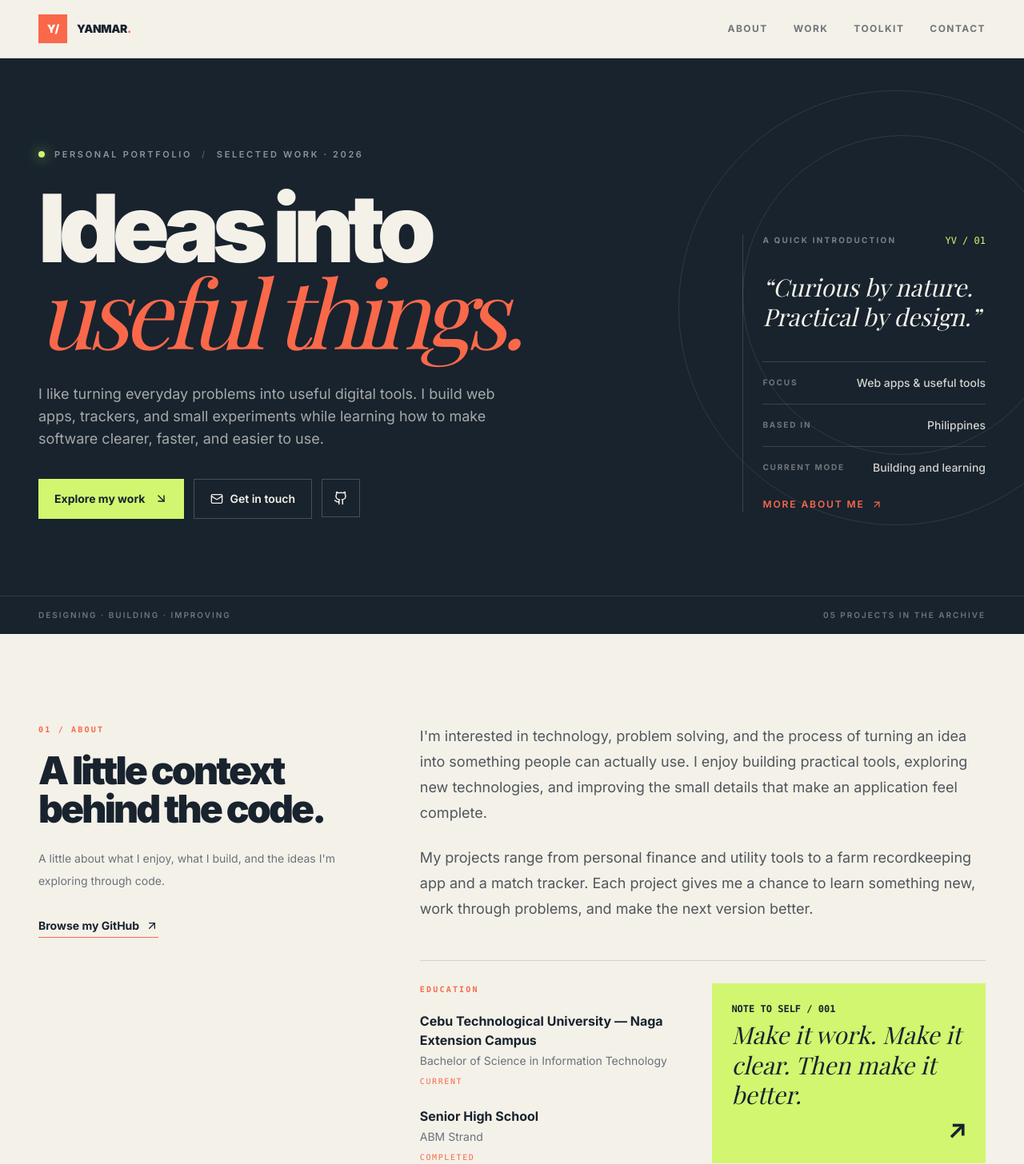
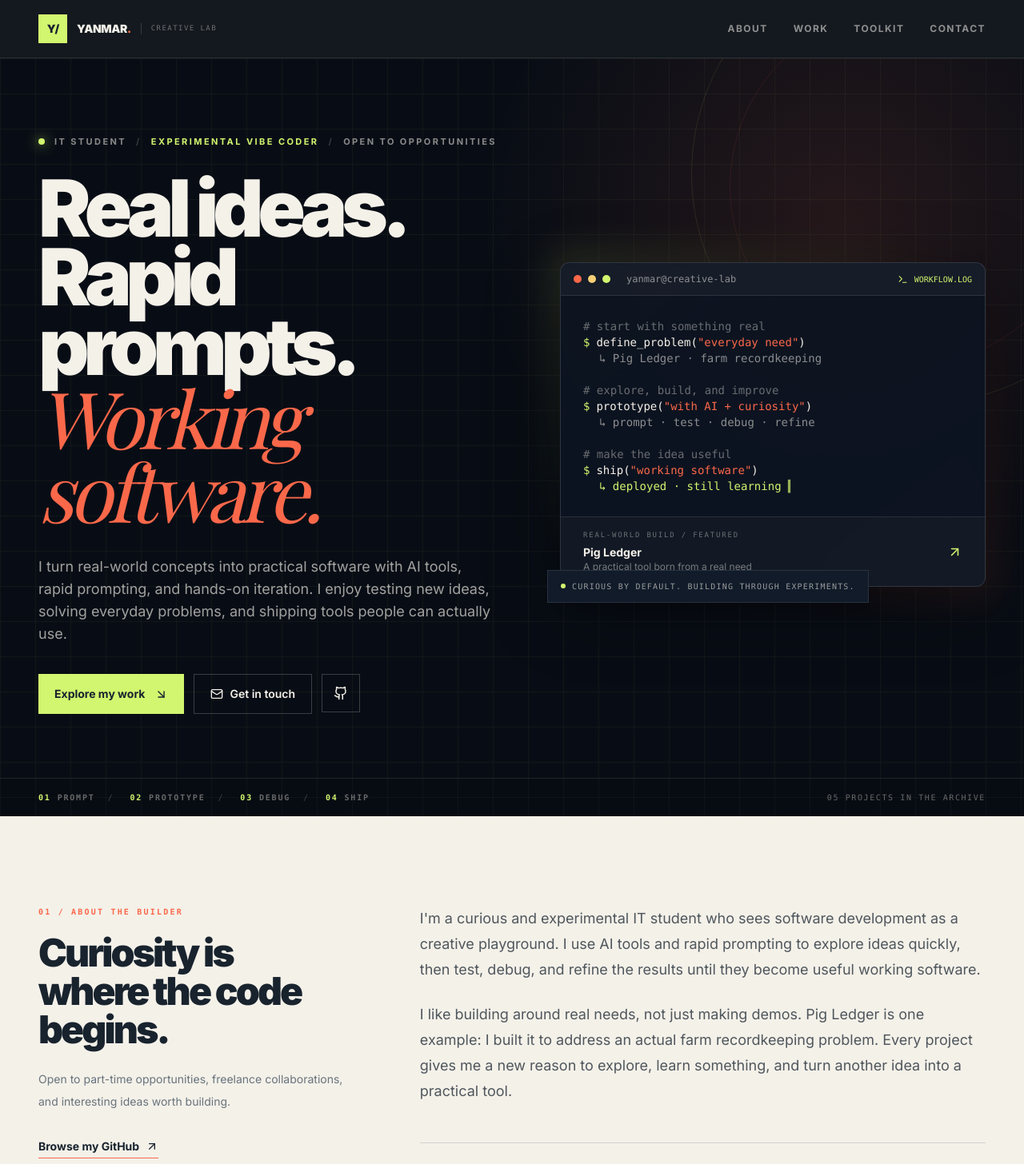
Before and after one commit to villanuevayanmar/portfolio, a Next.js app: page / in a window 1280 px wide. Shown: the top 1456 px of the page at 80% size. Built offline with nearby package versions, Linux system fonts and the light colour scheme; a web font is replaced by a local one.

Commit message:
Shape portfolio around experimental vibe-coding identity

```diff
--- a/app/globals.css
+++ b/app/globals.css
@@ -32,4 +32,12 @@
   .section-kicker {
     @apply font-mono text-[10px] font-bold uppercase tracking-[0.22em] text-coral;
   }
+
+  .cyber-grid {
+    background-image:
+      linear-gradient(rgba(210, 246, 111, 0.045) 1px, transparent 1px),
+      linear-gradient(90deg, rgba(210, 246, 111, 0.045) 1px, transparent 1px),
+      radial-gradient(circle at 82% 22%, rgba(250, 104, 74, 0.12), transparent 28rem);
+    background-size: 44px 44px, 44px 44px, auto;
+  }
 }
--- a/components/About.tsx
+++ b/components/About.tsx
@@ -1,5 +1,4 @@
 import { ArrowUpRight } from "lucide-react";
-import SectionHeading from "./SectionHeading";
 import { education, profile } from "@/data/content";
 
 export default function About() {
@@ -7,8 +6,8 @@ export default function About() {
     <section id="about" className="scroll-mt-20 border-b border-ink/10 bg-paper">
       <div className="container grid gap-12 py-20 md:py-28 lg:grid-cols-[0.7fr_1.3fr] lg:gap-24">
         <div>
-          <p className="section-kicker">01 / About</p>
-          <h2 className="mt-5 max-w-sm text-4xl font-black leading-[0.98] tracking-[-0.06em] text-ink sm:text-5xl">A little context behind the code.</h2>
+          <p className="section-kicker">01 / About the builder</p>
+          <h2 className="mt-5 max-w-sm text-4xl font-black leading-[0.98] tracking-[-0.06em] text-ink sm:text-5xl">Curiosity is where the code begins.</h2>
           <p className="mt-6 max-w-sm text-sm leading-7 text-muted">{profile.lookingFor}</p>
           <a href={profile.github} target="_blank" rel="noreferrer" className="mt-8 inline-flex items-center gap-2 border-b border-coral pb-1 text-sm font-bold text-ink transition hover:text-coral">
             Browse my GitHub <ArrowUpRight size={16} />
@@ -19,6 +18,7 @@ export default function About() {
           <div className="space-y-6 text-lg leading-8 text-ink/75">
             {profile.about.map((paragraph, index) => <p key={index}>{paragraph}</p>)}
           </div>
+
           <div className="mt-12 grid gap-6 border-t border-ink/15 pt-7 sm:grid-cols-2">
             <div>
               <p className="section-kicker">Education</p>
@@ -32,10 +32,17 @@ export default function About() {
                 ))}
               </div>
             </div>
-            <div className="relative flex min-h-48 flex-col justify-between overflow-hidden bg-acid p-6 text-ink">
-              <span className="font-mono text-xs font-bold">NOTE TO SELF / 001</span>
-              <p className="max-w-xs font-serif text-3xl italic leading-tight">Make it work. Make it clear. Then make it better.</p>
-              <span className="self-end text-3xl font-black">↗</span>
+
+            <div className="relative flex min-h-64 flex-col justify-between overflow-hidden bg-[#0d1521] p-6 text-paper shadow-[8px_8px_0_#d2f66f] transition duration-300 hover:-translate-y-1 hover:shadow-[10px_12px_0_#fa684a]">
+              <div aria-hidden="true" className="pointer-events-none absolute -right-10 -top-10 h-36 w-36 rounded-full border border-acid/20" />
+              <div className="relative">
+                <span className="font-mono text-[10px] font-bold uppercase tracking-[0.2em] text-acid">Coding philosophy / 001</span>
+                <p className="mt-6 font-serif text-2xl italic leading-tight text-paper sm:text-3xl">“{profile.philosophy}”</p>
+              </div>
+              <div className="relative mt-8 border-t border-white/15 pt-4">
+                <span className="font-mono text-[9px] font-bold uppercase tracking-[0.2em] text-coral">Personal reminder</span>
+                <p className="mt-2 text-sm font-semibold leading-6 text-paper/75">{profile.tagline}</p>
+              </div>
             </div>
           </div>
         </div>
--- a/components/Hero.tsx
+++ b/components/Hero.tsx
@@ -1,31 +1,44 @@
-import { ArrowDownRight, ArrowUpRight, Github, Mail } from "lucide-react";
+import { ArrowDownRight, ArrowUpRight, Github, Mail, Terminal } from "lucide-react";
 import { profile, projects } from "@/data/content";
 
 const details = [
-  { label: "FOCUS", value: "Web apps & useful tools" },
+  { label: "BUILD FOCUS", value: "AI-assisted web apps" },
+  { label: "APPROACH", value: "Curious · experimental" },
   { label: "BASED IN", value: profile.location },
-  { label: "CURRENT MODE", value: "Building and learning" },
+  { label: "OPEN TO", value: "Part-time · freelance" },
 ];
+
+const workflow = ["Prompt", "Prototype", "Debug", "Ship"];
 
 export default function Hero() {
   return (
-    <section id="home" className="relative overflow-hidden bg-ink text-paper">
-      <div aria-hidden="true" className="pointer-events-none absolute -right-28 top-10 h-[34rem] w-[34rem] rounded-full border border-white/10" />
-      <div aria-hidden="true" className="pointer-events-none absolute -right-12 top-24 h-[25rem] w-[25rem] rounded-full border border-white/10" />
-      <div className="container relative grid gap-14 pb-16 pt-20 sm:pt-28 lg:grid-cols-[1.45fr_0.55fr] lg:items-end lg:gap-20 lg:pb-24">
+    <section id="home" className="cyber-grid relative overflow-hidden bg-[#080d15] text-paper">
+      <div aria-hidden="true" className="pointer-events-none absolute -right-40 -top-36 h-[36rem] w-[36rem] rounded-full border border-acid/10" />
+      <div aria-hidden="true" className="pointer-events-none absolute -right-20 -top-16 h-[28rem] w-[28rem] rounded-full border border-coral/10" />
+      <div className="container relative grid gap-14 pb-14 pt-16 sm:pt-24 lg:grid-cols-[1.05fr_0.95fr] lg:items-center lg:gap-16 lg:pb-20">
         <div>
-          <div className="flex flex-wrap items-center gap-3 text-[11px] font-semibold uppercase tracking-[0.24em] text-paper/55">
-            <span className="inline-flex h-2 w-2 rounded-full bg-acid shadow-[0_0_16px_rgba(210,246,111,0.8)]" />
-            <span>Personal portfolio</span>
-            <span className="text-paper/25">/</span>
-            <span>Selected work · 2026</span>
+          <div className="flex flex-wrap items-center gap-3 text-[10px] font-bold uppercase tracking-[0.22em] text-paper/55 sm:text-[11px]">
+            <span className="relative flex h-2 w-2">
+              <span className="absolute inline-flex h-full w-full animate-ping rounded-full bg-acid opacity-50" />
+              <span className="relative inline-flex h-2 w-2 rounded-full bg-acid shadow-[0_0_16px_rgba(210,246,111,0.85)]" />
+            </span>
+            <span>IT student</span>
+            <span className="text-paper/20">/</span>
+            <span className="text-acid">Experimental vibe coder</span>
+            <span className="text-paper/20">/</span>
+            <span>Open to opportunities</span>
           </div>
-          <h1 className="mt-8 max-w-5xl text-[clamp(3.7rem,9.2vw,8.5rem)] font-black leading-[0.88] tracking-[-0.075em]">
-            Ideas into
+
+          <h1 className="mt-8 max-w-4xl text-[clamp(3.6rem,7.7vw,7.2rem)] font-black leading-[0.88] tracking-[-0.075em]">
+            Real ideas.
             <br />
-            <span className="font-serif font-normal italic tracking-[-0.065em] text-coral">useful things.</span>
+            Rapid prompts.
+            <br />
+            <span className="font-serif font-normal italic tracking-[-0.065em] text-coral">Working software.</span>
           </h1>
+
           <p className="mt-8 max-w-xl text-base leading-8 text-paper/65 sm:text-lg">{profile.summary}</p>
+
           <div className="mt-9 flex flex-wrap gap-3">
             <a href="#projects" className="group inline-flex items-center gap-3 bg-acid px-5 py-3.5 text-sm font-bold text-ink transition hover:-translate-y-1 hover:bg-white">
               Explore my work
@@ -34,35 +47,71 @@ export default function Hero() {
             <a href={"mailto:" + profile.email} className="inline-flex items-center gap-2 border border-white/20 px-5 py-3.5 text-sm font-semibold text-paper transition hover:border-coral hover:text-coral">
               <Mail size={16} /> Get in touch
             </a>
-            <a href={profile.github} target="_blank" rel="noreferrer" aria-label="Open GitHub profile" className="inline-flex h-12 w-12 items-center justify-center border border-white/20 text-paper transition hover:border-coral hover:text-coral">
+            <a href={profile.github} target="_blank" rel="noreferrer" aria-label="Open GitHub profile" className="inline-flex h-12 w-12 items-center justify-center border border-white/20 text-paper transition hover:border-acid hover:text-acid">
               <Github size={18} />
             </a>
           </div>
         </div>
 
-        <aside className="border-l border-white/15 pl-6 lg:mb-2">
-          <div className="mb-8 flex items-center justify-between">
-            <span className="text-[10px] font-bold uppercase tracking-[0.22em] text-paper/45">A quick introduction</span>
-            <span className="font-mono text-xs text-acid">YV / 01</span>
+        <aside aria-label="A visual of my build workflow" className="relative mx-auto w-full max-w-xl lg:ml-auto">
+          <div aria-hidden="true" className="absolute -inset-3 rounded-2xl bg-gradient-to-br from-acid/15 via-transparent to-coral/15 blur-xl" />
+          <div className="group relative overflow-hidden rounded-xl border border-white/15 bg-[#0d1521]/95 shadow-[0_24px_90px_rgba(0,0,0,0.45)] transition duration-500 hover:-translate-y-1 hover:border-acid/30 hover:shadow-[0_28px_100px_rgba(0,0,0,0.6)]">
+            <div className="flex items-center justify-between border-b border-white/10 bg-white/[0.035] px-4 py-3">
+              <div className="flex items-center gap-2">
+                <span className="h-2.5 w-2.5 rounded-full bg-coral" />
+                <span className="h-2.5 w-2.5 rounded-full bg-[#f5ce75]" />
+                <span className="h-2.5 w-2.5 rounded-full bg-acid" />
+                <span className="ml-3 font-mono text-[10px] text-paper/55 sm:text-xs">yanmar@creative-lab</span>
+              </div>
+              <span className="inline-flex items-center gap-2 font-mono text-[10px] text-acid">
+                <Terminal size={13} /> WORKFLOW.LOG
+              </span>
+            </div>
+
+            <div className="space-y-5 p-5 font-mono text-xs leading-6 sm:p-7 sm:text-sm">
+              <div>
+                <p className="text-paper/40"># start with something real</p>
+                <p className="text-paper"><span className="mr-2 text-acid">$</span>define_problem(<span className="text-coral">"everyday need"</span>)</p>
+                <p className="pl-5 text-paper/55">↳ Pig Ledger · farm recordkeeping</p>
+              </div>
+              <div>
+                <p className="text-paper/40"># explore, build, and improve</p>
+                <p className="text-paper"><span className="mr-2 text-acid">$</span>prototype(<span className="text-coral">"with AI + curiosity"</span>)</p>
+                <p className="pl-5 text-paper/55">↳ prompt · test · debug · refine</p>
+              </div>
+              <div>
+                <p className="text-paper/40"># make the idea useful</p>
+                <p className="text-paper"><span className="mr-2 text-acid">$</span>ship(<span className="text-coral">"working software"</span>)</p>
+                <p className="pl-5 text-acid">↳ deployed · still learning <span className="animate-pulse">▍</span></p>
+              </div>
+            </div>
+
+            <a href="#projects" className="group flex items-center justify-between border-t border-white/10 bg-white/[0.025] px-5 py-4 transition hover:bg-white/[0.06] sm:px-7">
+              <span>
+                <span className="block font-mono text-[9px] uppercase tracking-[0.2em] text-paper/40">Real-world build / featured</span>
+                <span className="mt-1 block text-sm font-bold text-paper">Pig Ledger</span>
+                <span className="block text-xs text-paper/45">A practical tool born from a real need</span>
+              </span>
+              <ArrowUpRight size={19} className="text-acid transition group-hover:-translate-y-1 group-hover:translate-x-1" />
+            </a>
           </div>
-          <p className="font-serif text-3xl italic leading-tight text-paper">“Curious by nature.<br />Practical by design.”</p>
-          <div className="mt-9 space-y-0">
-            {details.map((item) => (
-              <div key={item.label} className="flex flex-col gap-1 border-t border-white/15 py-4 sm:flex-row sm:items-center sm:justify-between">
-                <span className="text-[10px] font-bold uppercase tracking-[0.18em] text-paper/40">{item.label}</span>
-                <span className="text-sm font-medium text-paper/85">{item.value}</span>
-              </div>
+          <div className="absolute -bottom-5 -left-4 hidden items-center gap-2 border border-white/10 bg-[#111b29] px-4 py-3 font-mono text-[10px] uppercase tracking-[0.12em] text-paper/60 shadow-xl sm:flex">
+            <span className="h-1.5 w-1.5 rounded-full bg-acid" /> {profile.status}
+          </div>
+        </aside>
+      </div>
+
+      <div className="border-t border-white/10 bg-black/10">
+        <div className="container flex flex-wrap items-center justify-between gap-4 py-4">
+          <div className="flex flex-wrap items-center gap-x-5 gap-y-2 font-mono text-[9px] font-bold uppercase tracking-[0.18em] text-paper/40 sm:text-[10px]">
+            {workflow.map((step, index) => (
+              <span key={step} className="inline-flex items-center gap-2">
+                <span className="text-acid">0{index + 1}</span>{step}
+                {index < workflow.length - 1 ? <span className="ml-2 text-paper/20">/</span> : null}
+              </span>
             ))}
           </div>
-          <a href="#about" className="mt-3 inline-flex items-center gap-2 text-xs font-semibold uppercase tracking-[0.16em] text-coral transition hover:text-acid">
-            More about me <ArrowUpRight size={14} />
-          </a>
-        </aside>
-      </div>
-      <div className="border-t border-white/10">
-        <div className="container flex flex-wrap items-center justify-between gap-3 py-4 text-[10px] font-semibold uppercase tracking-[0.2em] text-paper/40">
-          <span>Designing · Building · Improving</span>
-          <span>{String(projects.length).padStart(2, "0")} projects in the archive</span>
+          <span className="font-mono text-[10px] uppercase tracking-[0.16em] text-paper/40">{String(projects.length).padStart(2, "0")} projects in the archive</span>
         </div>
       </div>
     </section>
--- a/components/Navbar.tsx
+++ b/components/Navbar.tsx
@@ -16,36 +16,37 @@ export default function Navbar() {
   const [open, setOpen] = useState(false);
 
   return (
-    <header className="sticky top-0 z-50 border-b border-ink/10 bg-paper/90 backdrop-blur-xl">
+    <header className="sticky top-0 z-50 border-b border-white/10 bg-[#080d15]/95 text-paper backdrop-blur-xl">
       <nav className="container flex h-[4.5rem] items-center justify-between">
         <Link href="/" aria-label={profile.name + " home"} className="group inline-flex items-center gap-3">
-          <span className="flex h-9 w-9 items-center justify-center bg-coral text-sm font-black tracking-[-0.08em] text-white transition group-hover:rotate-[-8deg]">Y/</span>
-          <span className="text-sm font-black tracking-[-0.03em] text-ink">YANMAR<span className="text-coral">.</span></span>
+          <span className="flex h-9 w-9 items-center justify-center bg-acid text-sm font-black tracking-[-0.08em] text-ink transition group-hover:rotate-[-8deg]">Y/</span>
+          <span className="text-sm font-black tracking-[-0.03em] text-paper">YANMAR<span className="text-coral">.</span></span>
+          <span className="hidden border-l border-white/15 pl-3 font-mono text-[9px] uppercase tracking-[0.16em] text-paper/40 sm:inline">Creative lab</span>
         </Link>
 
         <div className="hidden items-center gap-8 md:flex">
           {links.map((link) => (
-            <a key={link.href} href={link.href} className="group relative py-2 text-xs font-bold uppercase tracking-[0.12em] text-ink/60 transition hover:text-ink">
+            <a key={link.href} href={link.href} className="group relative py-2 text-xs font-bold uppercase tracking-[0.12em] text-paper/55 transition hover:text-acid">
               {link.label}
-              <span className="absolute bottom-0 left-0 h-[2px] w-0 bg-coral transition-all group-hover:w-full" />
+              <span className="absolute bottom-0 left-0 h-[2px] w-0 bg-acid transition-all group-hover:w-full" />
             </a>
           ))}
         </div>
 
         <div className="md:hidden">
-          <button type="button" aria-label={open ? "Close navigation menu" : "Open navigation menu"} aria-expanded={open} onClick={() => setOpen((value) => !value)} className="inline-flex h-9 w-9 items-center justify-center border border-ink/15 text-ink">
+          <button type="button" aria-label={open ? "Close navigation menu" : "Open navigation menu"} aria-expanded={open} onClick={() => setOpen((value) => !value)} className="inline-flex h-9 w-9 items-center justify-center border border-white/20 text-paper transition hover:border-acid hover:text-acid">
             {open ? <X size={18} /> : <Menu size={18} />}
           </button>
         </div>
       </nav>
 
       {open ? (
-        <div className="border-t border-ink/10 bg-paper md:hidden">
+        <div className="border-t border-white/10 bg-[#0d1521] md:hidden">
           <div className="container flex flex-col py-3">
             {links.map((link, index) => (
-              <a key={link.href} href={link.href} onClick={() => setOpen(false)} className="flex items-center justify-between border-b border-ink/10 py-4 text-sm font-bold text-ink">
+              <a key={link.href} href={link.href} onClick={() => setOpen(false)} className="flex items-center justify-between border-b border-white/10 py-4 text-sm font-bold text-paper">
                 <span>{link.label}</span>
-                <span className="font-mono text-[10px] text-coral">0{index + 1}</span>
+                <span className="font-mono text-[10px] text-acid">0{index + 1}</span>
               </a>
             ))}
           </div>
--- a/components/Skills.tsx
+++ b/components/Skills.tsx
@@ -8,9 +8,9 @@ export default function Skills() {
       <div className="container py-20 md:py-28">
         <div className="grid gap-12 lg:grid-cols-[0.8fr_1.2fr] lg:gap-20">
           <div>
-            <SectionHeading eyebrow="03 / Toolkit" title="Tools of the trade." description="The technologies I use, practise with, and keep exploring as I build." />
+            <SectionHeading eyebrow="03 / Toolkit" title="Tools, curiosity, and experiments." description="The technologies I use, practise with, and keep exploring as I build." />
             <p className="mt-8 max-w-sm border-l-2 border-coral pl-4 text-sm leading-7 text-muted">
-              This list grows as I take on new projects. Some tools are familiar, while others are still part of the learning process.
+              This list grows as I take on new projects. Some tools are familiar, while others are still part of the learning process. AI helps me move faster, but testing and understanding the result are still part of the work.
             </p>
           </div>
           <div className="grid gap-0 sm:grid-cols-2">
@@ -22,7 +22,7 @@ export default function Skills() {
                 </div>
                 <ul className="mt-5 flex flex-wrap gap-2">
                   {group.items.map((item) => (
-                    <li key={item} className="border border-ink/15 px-3 py-2 text-sm font-semibold text-ink transition hover:border-coral hover:bg-acid">{item}</li>
+                    <li key={item} className="border border-ink/15 px-3 py-2 text-sm font-semibold text-ink transition hover:-translate-y-0.5 hover:border-coral hover:bg-acid">{item}</li>
                   ))}
                 </ul>
               </div>
--- a/data/content.ts
+++ b/data/content.ts
@@ -1,18 +1,20 @@
 export const profile = {
   name: "Yanmar Villanueva",
-  role: "IT Student • Developer",
+  role: "IT Student • Experimental Vibe Coder",
   location: "Philippines",
   email: "villanuevayanmar@gmail.com",
   github: "https://github.com/villanuevayanmar",
-  status: "Always learning. Always building.",
+  status: "Curious by default. Building through experiments.",
   summary:
-    "I like turning everyday problems into useful digital tools. I build web apps, trackers, and small experiments while learning how to make software clearer, faster, and easier to use.",
+    "I turn real-world concepts into practical software with AI tools, rapid prompting, and hands-on iteration. I enjoy testing new ideas, solving everyday problems, and shipping tools people can actually use.",
   about: [
-    "I'm interested in technology, problem solving, and the process of turning an idea into something people can actually use. I enjoy building practical tools, exploring new technologies, and improving the small details that make an application feel complete.",
-    "My projects range from personal finance and utility tools to a farm recordkeeping app and a match tracker. Each project gives me a chance to learn something new, work through problems, and make the next version better.",
+    "I'm a curious and experimental IT student who sees software development as a creative playground. I use AI tools and rapid prompting to explore ideas quickly, then test, debug, and refine the results until they become useful working software.",
+    "I like building around real needs, not just making demos. Pig Ledger is one example: I built it to address an actual farm recordkeeping problem. Every project gives me a new reason to explore, learn something, and turn another idea into a practical tool.",
   ],
+  philosophy: "To me, coding is so beautiful that I can't stop admiring it.",
+  tagline: "Everything in the world can be a life lesson.",
   lookingFor:
-    "A little about what I enjoy, what I build, and the ideas I'm exploring through code.",
+    "Open to part-time opportunities, freelance collaborations, and interesting ideas worth building.",
 };
 
 export type Project = {
@@ -31,7 +33,7 @@ export const projects: Project[] = [
   {
     title: "Pig Ledger",
     description:
-      "A mobile-friendly farm recordkeeping app for managing batches, feed use, expenses, sales, and cycle profitability in one place.",
+      "A mobile-friendly farm recordkeeping app for managing batches, feed use, expenses, sales, and cycle profitability in one place. Built to solve a real farm workflow problem.",
     tags: ["Next.js", "TypeScript", "Supabase", "PostgreSQL", "PWA"],
     category: "Web",
     liveUrl: "https://pig-ledger-pi.vercel.app/",
@@ -92,6 +94,7 @@ export const skillGroups: SkillGroup[] = [
   { group: "Web development", items: ["HTML", "CSS", "React", "Next.js", "Tailwind CSS"] },
   { group: "Tools", items: ["VS Code", "Vite", "Git", "GitHub"] },
   { group: "Data & storage", items: ["Supabase", "PostgreSQL", "Browser storage"] },
+  { group: "Vibe-coding workflow", items: ["AI-assisted prototyping", "Prompting", "Experimentation", "Debugging", "Iteration"] },
 ];
 
 export const education = [
```
Also changed, not shown: components/Contact.tsx (+5 -5 lines), components/Projects.tsx (+4 -4 lines).
